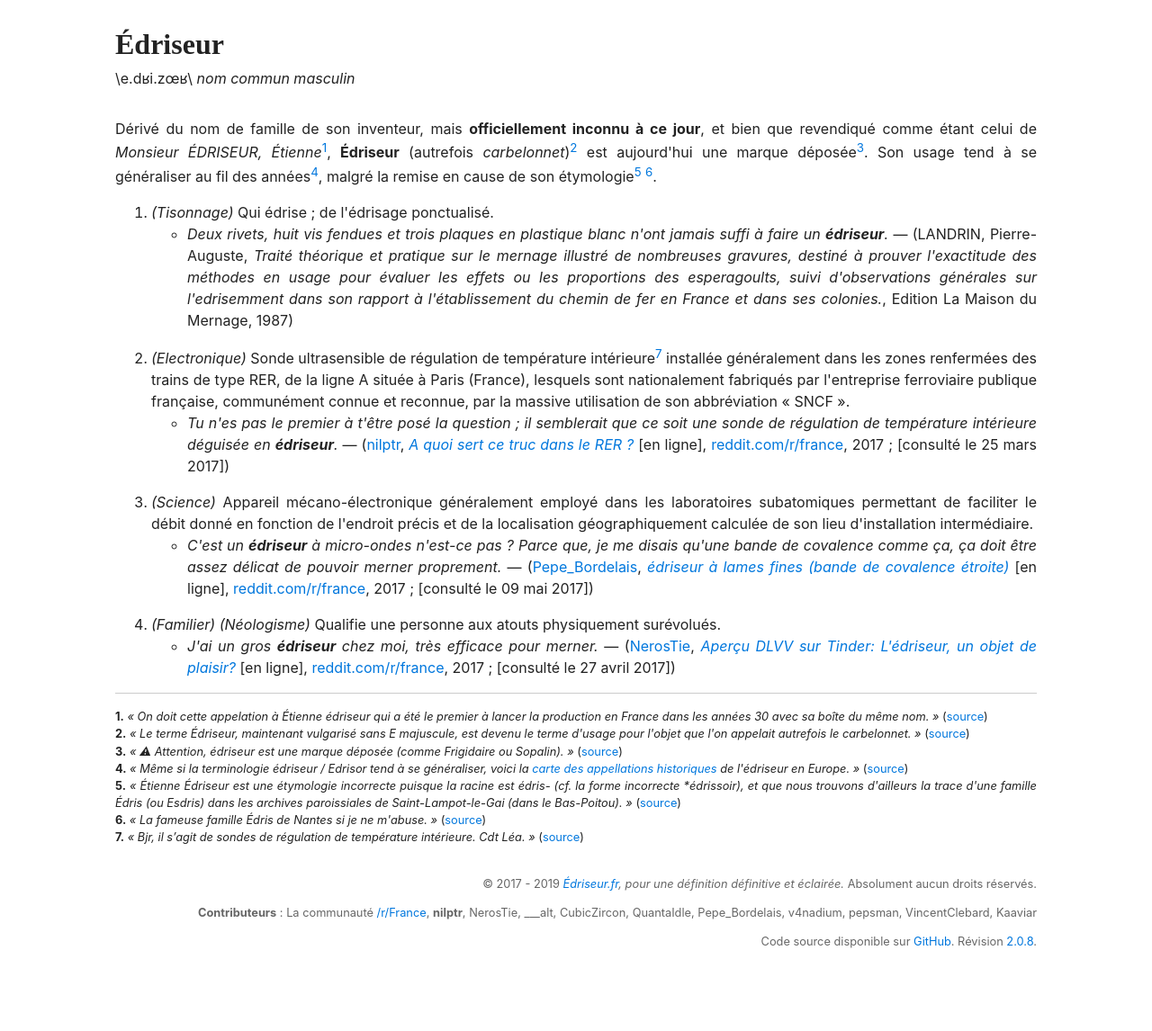
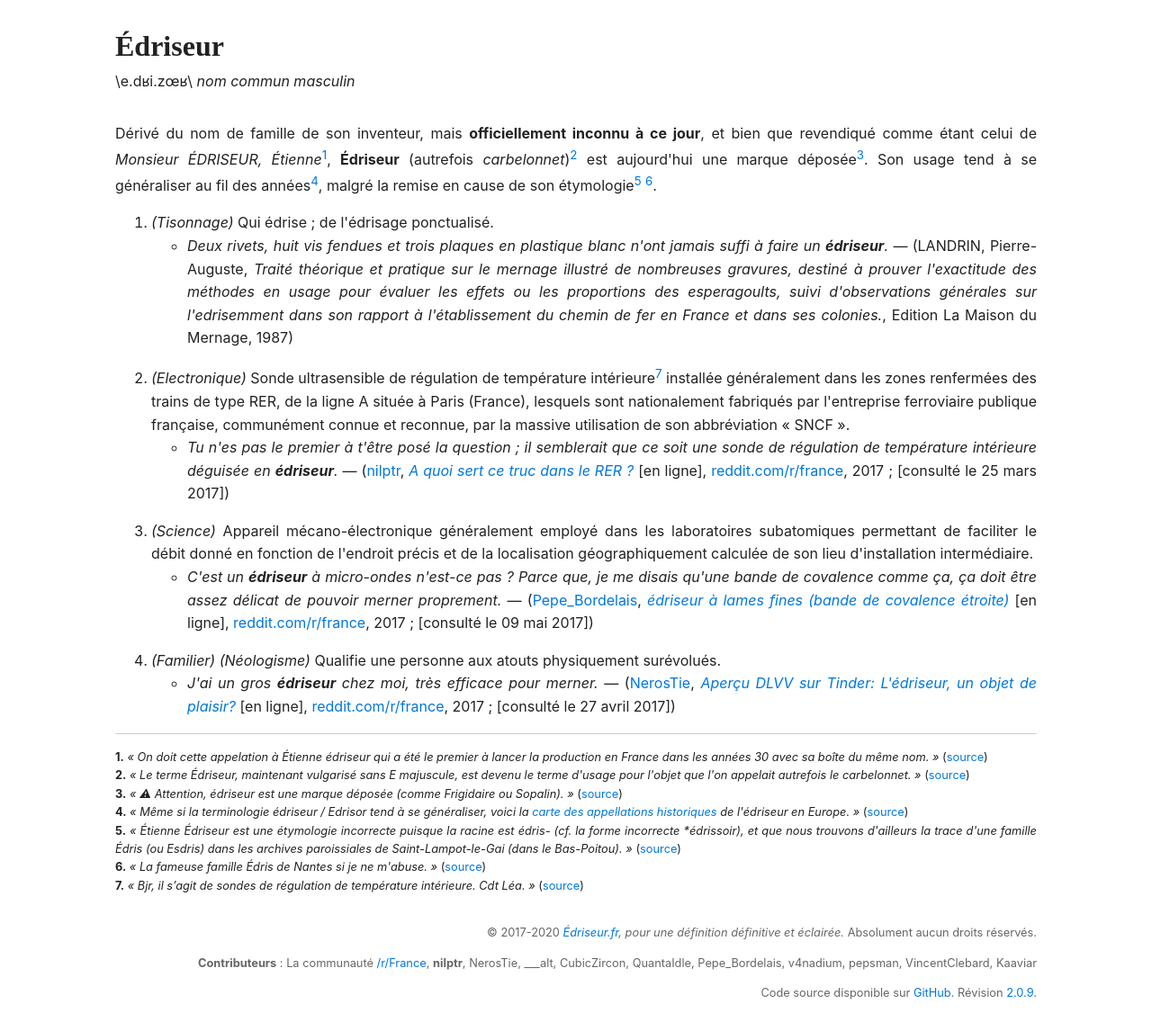
Before and after one commit to jonathanlinat/edriseur.fr, a website built with webpack: page src/index.html in a window 1280 px wide. Shown: the whole page at 90% size. Before the commit the page ends 1088 px from the top, so only its background shows below. Built offline with nearby package versions, Linux system fonts and the light colour scheme; a web font is replaced by a local one.

Commit message:
chore(dependencies): Updated NPM dependencies to their latest available version.

```diff
--- a/src/index.html
+++ b/src/index.html
@@ -1,3 +1,29 @@
+<!--
+/**
+ * MIT License
+ *
+ * Copyright (c) 2017-2020 Jonathan Linat <https://github.com/jonathanlinat>
+ *
+ * Permission is hereby granted, free of charge, to any person obtaining a copy
+ * of this software and associated documentation files (the "Software"), to deal
+ * in the Software without restriction, including without limitation the rights
+ * to use, copy, modify, merge, publish, distribute, sublicense, and/or sell
+ * copies of the Software, and to permit persons to whom the Software is
+ * furnished to do so, subject to the following conditions:
+ *
+ * The above copyright notice and this permission notice shall be included in all
+ * copies or substantial portions of the Software.
+ *
+ * THE SOFTWARE IS PROVIDED "AS IS", WITHOUT WARRANTY OF ANY KIND, EXPRESS OR
+ * IMPLIED, INCLUDING BUT NOT LIMITED TO THE WARRANTIES OF MERCHANTABILITY,
+ * FITNESS FOR A PARTICULAR PURPOSE AND NONINFRINGEMENT. IN NO EVENT SHALL THE
+ * AUTHORS OR COPYRIGHT HOLDERS BE LIABLE FOR ANY CLAIM, DAMAGES OR OTHER
+ * LIABILITY, WHETHER IN AN ACTION OF CONTRACT, TORT OR OTHERWISE, ARISING FROM,
+ * OUT OF OR IN CONNECTION WITH THE SOFTWARE OR THE USE OR OTHER DEALINGS IN THE
+ * SOFTWARE.
+ */
+-->
+
 <!doctype html>
 <html lang="fr">
   <head>
@@ -8,7 +34,7 @@
   </head>
   <body class="edriseur">
     <header>
-      <h2>Édriseur</h2>
+      <h1>Édriseur</h1>
       <p><span>\e.d&#641;i.z&#339;&#641;\</span> <span><i>nom commun masculin</i></span></p>
     </header>
     <main>
@@ -60,9 +86,9 @@
       </aside>
     </main>
     <footer>
-      <p>&copy; 2017 - 2019 <i><a href="http://www.edriseur.fr/">Édriseur.fr</a>, pour une définition définitive et éclairée.</i> Absolument aucun droits réservés.</p>
+      <p>&copy; 2017-2020 <i><a href="http://www.edriseur.fr/">Édriseur.fr</a>, pour une définition définitive et éclairée.</i> Absolument aucun droits réservés.</p>
       <p><b>Contributeurs</b> : La communauté <a href="https://www.reddit.com/r/france/" target="_blank">/r/France</a>, <b>nilptr</b>, NerosTie, ___alt, CubicZircon, QuantaIdle, Pepe_Bordelais, v4nadium, pepsman, VincentClebard, Kaaviar</p>
-      <p>Code source disponible sur <a href="https://github.com/jonathanlinat/edriseur.fr/" target="_blank">GitHub</a>. Révision <a href="https://github.com/jonathanlinat/edriseur.fr/tree/2.0.8" target="_blank">2.0.8</a>.</p>
+      <p>Code source disponible sur <a href="https://github.com/jonathanlinat/edriseur.fr/" target="_blank">GitHub</a>. Révision <a href="https://github.com/jonathanlinat/edriseur.fr/tree/2.0.9" target="_blank">2.0.9</a>.</p>
     </footer>
   </body>
 </html>
--- a/src/main.sass
+++ b/src/main.sass
@@ -1,10 +1,34 @@
+/**
+ * MIT License
+ *
+ * Copyright (c) 2017-2020 Jonathan Linat <https://github.com/jonathanlinat>
+ *
+ * Permission is hereby granted, free of charge, to any person obtaining a copy
+ * of this software and associated documentation files (the "Software"), to deal
+ * in the Software without restriction, including without limitation the rights
+ * to use, copy, modify, merge, publish, distribute, sublicense, and/or sell
+ * copies of the Software, and to permit persons to whom the Software is
+ * furnished to do so, subject to the following conditions:
+ *
+ * The above copyright notice and this permission notice shall be included in all
+ * copies or substantial portions of the Software.
+ *
+ * THE SOFTWARE IS PROVIDED "AS IS", WITHOUT WARRANTY OF ANY KIND, EXPRESS OR
+ * IMPLIED, INCLUDING BUT NOT LIMITED TO THE WARRANTIES OF MERCHANTABILITY,
+ * FITNESS FOR A PARTICULAR PURPOSE AND NONINFRINGEMENT. IN NO EVENT SHALL THE
+ * AUTHORS OR COPYRIGHT HOLDERS BE LIABLE FOR ANY CLAIM, DAMAGES OR OTHER
+ * LIABILITY, WHETHER IN AN ACTION OF CONTRACT, TORT OR OTHERWISE, ARISING FROM,
+ * OUT OF OR IN CONNECTION WITH THE SOFTWARE OR THE USE OR OTHER DEALINGS IN THE
+ * SOFTWARE.
+ */
+
 @import url('https://fonts.googleapis.com/css?family=Gentium+Basic:700')
 
 .edriseur
   margin: 2rem 8rem
   font-family: -apple-system, system-ui, BlinkMacSystemFont, Segoe UI, Roboto, Helvetica Neue, Arial, sans-serif
   font-size: 16px
-  line-height: 1.5
+  line-height: 1.6
   background-color: #fff
   color: #222
 
@@ -32,11 +56,11 @@
   header
     margin-bottom: 2rem
 
-    h2
+    h1
       margin-bottom: .5rem
       font-family: 'Gentium Basic', serif
       font-size: 2rem
-      line-height: 1.1
+      line-height: 1.2
 
   main
     margin-bottom: 2rem
```
Also changed, not shown: package.json (+18 -21 lines), 2 other files.
